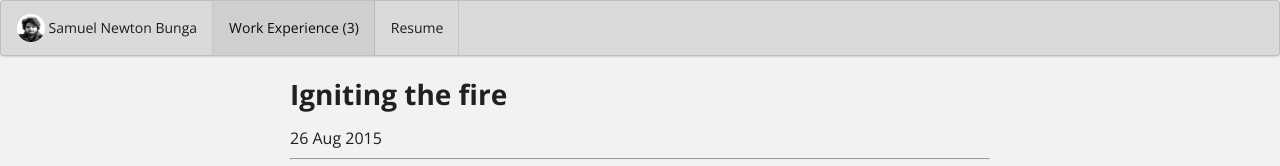
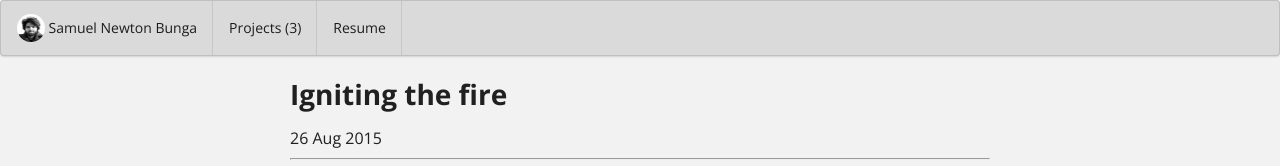
Before and after one commit to samuelbunga/samuelbunga.github.io, a Jekyll site: the page built from essays/2015-08-26.md, in a window 1280 px wide. Shown: the top 166 px of the page. Built offline with Jekyll 4.4.1, drawn with Linux system fonts in a browser that asks for light colours.

Commit message:
Update menubar.html

```diff
--- a/_includes/menubar.html
+++ b/_includes/menubar.html
@@ -10,12 +10,12 @@
     <a href="{{ site.baseurl}}/" class="brand item">
       <img class="ui avatar image" src="{{ site.data.bio.basics.picture }}"><span>{{ site.data.bio.basics.name }}</span>
     </a>
-    <!--- {% if num_projects > 0 %}
+    {% if num_projects > 0 %}
     <a href="{{ site.baseurl }}/projects" class=" {% if include.active == "projects" %} active {% endif %}item">Projects ({{ num_projects }})</a>
+    {% endif %}
+    <!--- {% if num_essays > 0 %}
+    <a href="{{ site.baseurl }}/essays" class=" {% if include.active == "essays" %} active {% endif %} item">Work Experience ({{ num_essays }})</a>
     {% endif %} --->
-    {% if num_essays > 0 %}
-    <a href="{{ site.baseurl }}/essays" class=" {% if include.active == "essays" %} active {% endif %} item">Work Experience ({{ num_essays }})</a>
-    {% endif %}
     <a href="{{ site.baseurl }}/bio" class=" {% if include.active == "bio" %} active {% endif %} item">{{ site.bio-page-label }}</a>
   </nav>
 </div>
```
